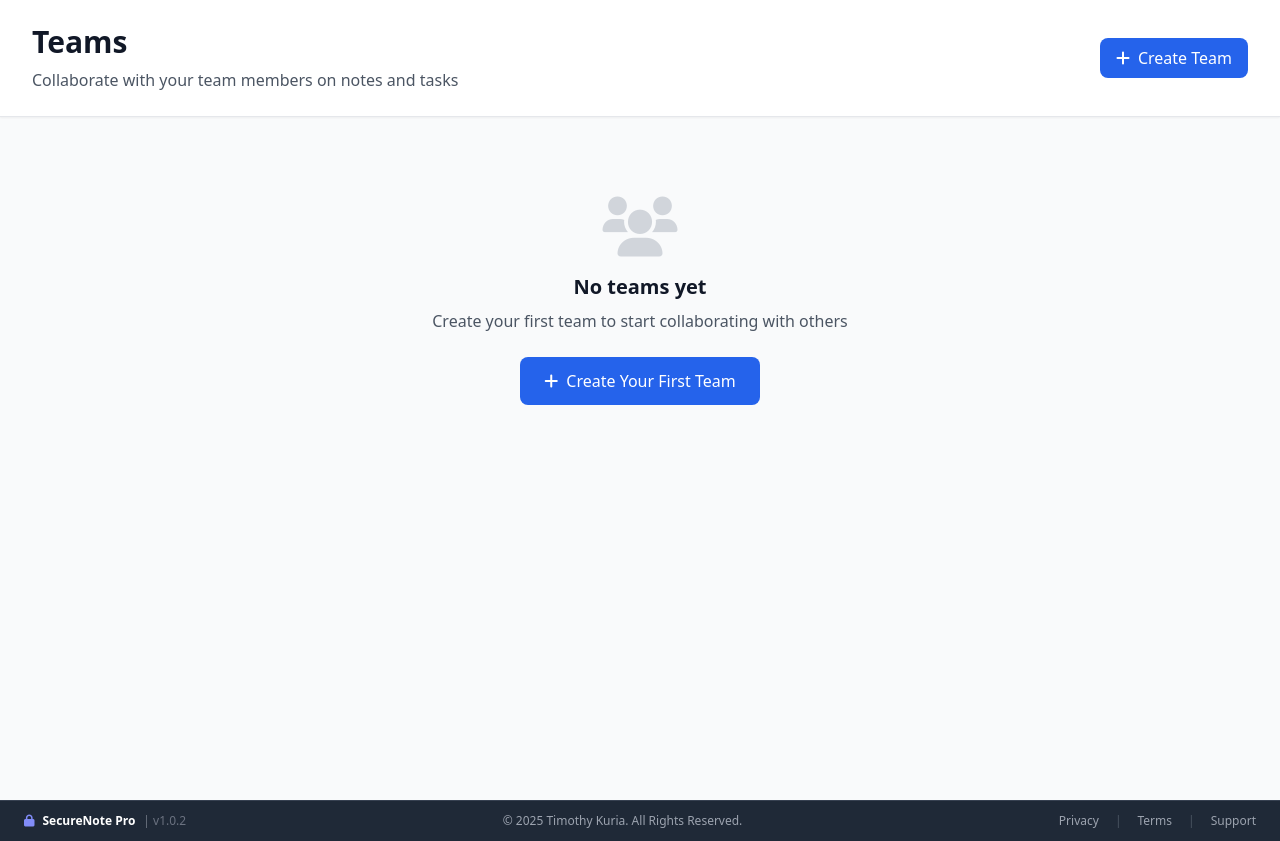
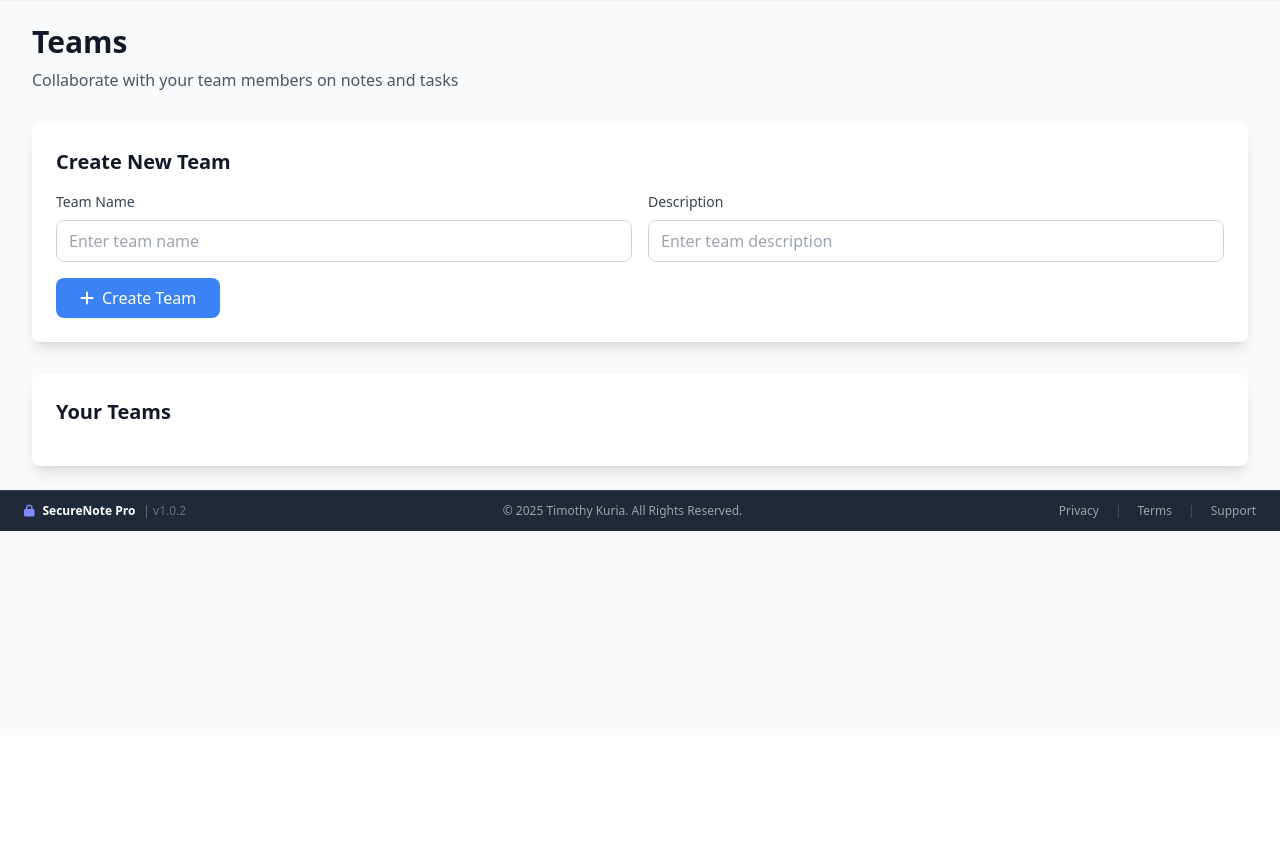
Before and after one commit to Timothy1298/Personal-Secure-Notes-System, a PHP site: page /social/app/Views/teams.php in a window 1280 px wide. Shown: the part 65-906 px from the top of the page. After the commit the page ends 596 px from the top, so only its background shows below. Run offline with PHP 8.4, Linux system fonts and the light colour scheme; data comes from the database, SQL or seed files in the repository; data that the repository does not hold is empty; some libraries are stand-ins or nearby versions.

Commit message:
updated ith features

```diff
--- a/app/Controllers/AutomationController.php
+++ b/app/Controllers/AutomationController.php
@@ -38,6 +38,22 @@ class AutomationController {
         $webhooks = $this->webhookManager->getUserWebhooks($userId);
 
         include __DIR__ . '/../Views/automation.php';
+    }
+
+    /**
+     * Get workflows
+     */
+    public function getWorkflows() {
+        if (!Session::get('user_id')) {
+            echo json_encode(['success' => false, 'message' => 'Unauthorized']);
+            exit;
+        }
+
+        $userId = Session::get('user_id');
+        $workflows = $this->workflowEngine->getUserWorkflows($userId);
+
+        echo json_encode(['success' => true, 'workflows' => $workflows]);
+        exit;
     }
 
     /**
--- a/app/Controllers/DatabaseController.php
+++ b/app/Controllers/DatabaseController.php
@@ -455,11 +455,11 @@ class DatabaseController {
             // Check buffer pool hit ratio
             $stmt = $this->db->prepare("SHOW STATUS LIKE 'Innodb_buffer_pool_read_requests'");
             $stmt->execute();
-            $readRequests = $stmt->fetch(PDO::FETCH_ASSOC)['Value'] ?? 0;
+            $readRequests = $stmt->fetch(\PDO::FETCH_ASSOC)['Value'] ?? 0;
 
             $stmt = $this->db->prepare("SHOW STATUS LIKE 'Innodb_buffer_pool_reads'");
             $stmt->execute();
-            $reads = $stmt->fetch(PDO::FETCH_ASSOC)['Value'] ?? 0;
+            $reads = $stmt->fetch(\PDO::FETCH_ASSOC)['Value'] ?? 0;
 
             if ($readRequests > 0) {
                 $hitRatio = round((1 - ($reads / $readRequests)) * 100, 2);
--- a/app/Views/teams.php
+++ b/app/Views/teams.php
@@ -1,104 +1,97 @@
-<?php
-$pageTitle = "Teams";
-include __DIR__ . '/partials/header.php';
-?>
+<?php include __DIR__ . '/partials/header.php'; ?>
 
-<div class="min-h-screen bg-gray-50">
+<!-- Main Content -->
+<div class="max-w-7xl mx-auto py-6 px-4 sm:px-6 lg:px-8">
     <!-- Header -->
-    <div class="bg-white shadow-sm border-b">
-        <div class="max-w-7xl mx-auto px-4 sm:px-6 lg:px-8">
-            <div class="py-6">
-                <div class="flex items-center justify-between">
+    <div class="mb-8">
+        <h1 class="text-3xl font-bold text-gray-900 dark:text-white">Teams</h1>
+        <p class="text-gray-600 dark:text-gray-300 mt-2">Collaborate with your team members on notes and tasks</p>
+    </div>
+
+    <!-- Create Team -->
+    <div class="mb-8 bg-white dark:bg-gray-800 rounded-lg shadow-lg p-6">
+        <h2 class="text-xl font-semibold text-gray-900 dark:text-white mb-4">Create New Team</h2>
+
+        <form id="createTeamForm">
+            <div class="grid grid-cols-1 md:grid-cols-2 gap-4">
                 <div>
-                        <h1 class="text-3xl font-bold text-gray-900">Teams</h1>
-                        <p class="mt-2 text-gray-600">Collaborate with your team members on notes and tasks</p>
+                    <label for="teamName" class="block text-sm font-medium text-gray-700 dark:text-gray-300 mb-2">Team Name</label>
+                    <input type="text" id="teamName" name="name" class="w-full px-3 py-2 border border-gray-300 dark:border-gray-600 rounded-lg focus:ring-2 focus:ring-blue-500 dark:bg-gray-700 dark:text-white" placeholder="Enter team name" required>
                 </div>
-                    <button id="create-team-btn" class="bg-blue-600 hover:bg-blue-700 text-white px-4 py-2 rounded-lg transition-colors">
+
+                <div>
+                    <label for="teamDescription" class="block text-sm font-medium text-gray-700 dark:text-gray-300 mb-2">Description</label>
+                    <input type="text" id="teamDescription" name="description" class="w-full px-3 py-2 border border-gray-300 dark:border-gray-600 rounded-lg focus:ring-2 focus:ring-blue-500 dark:bg-gray-700 dark:text-white" placeholder="Enter team description">
+                </div>
+            </div>
+
+            <div class="mt-4">
+                <button type="submit" class="bg-blue-500 hover:bg-blue-600 text-white px-6 py-2 rounded-lg">
                     <i class="fas fa-plus mr-2"></i>Create Team
+                </button>
+            </div>
+        </form>
+    </div>
+
+    <!-- Teams List -->
+    <div class="bg-white dark:bg-gray-800 rounded-lg shadow-lg p-6">
+        <h2 class="text-xl font-semibold text-gray-900 dark:text-white mb-4">Your Teams</h2>
+
+        <div id="teamsList" class="space-y-4">
+            <!-- Teams will be loaded here -->
+        </div>
+    </div>
+
+    <!-- Team Members Modal -->
+    <div id="teamMembersModal" class="fixed inset-0 bg-gray-600 bg-opacity-50 hidden">
+        <div class="flex items-center justify-center min-h-screen p-4">
+            <div class="bg-white dark:bg-gray-800 rounded-lg shadow-xl max-w-md w-full">
+                <div class="p-6">
+                    <h3 class="text-lg font-semibold text-gray-900 dark:text-white mb-4">Team Members</h3>
+
+                    <div id="teamMembersList" class="space-y-3 mb-4">
+                        <!-- Team members will be loaded here -->
+                    </div>
+
+                    <div class="flex justify-end space-x-3">
+                        <button id="closeMembersModal" class="px-4 py-2 text-gray-600 dark:text-gray-300 hover:text-gray-800 dark:hover:text-white">
+                            Close
                         </button>
                     </div>
                 </div>
             </div>
         </div>
-
-    <div class="max-w-7xl mx-auto px-4 sm:px-6 lg:px-8 py-8">
-        <?php if (empty($teams)): ?>
-            <!-- Empty State -->
-            <div class="text-center py-12">
-                <i class="fas fa-users text-6xl text-gray-300 mb-4"></i>
-                <h3 class="text-xl font-semibold text-gray-900 mb-2">No teams yet</h3>
-                <p class="text-gray-600 mb-6">Create your first team to start collaborating with others</p>
-                <button id="create-first-team-btn" class="bg-blue-600 hover:bg-blue-700 text-white px-6 py-3 rounded-lg transition-colors">
-                    <i class="fas fa-plus mr-2"></i>Create Your First Team
-                </button>
-            </div>
-        <?php else: ?>
-            <!-- Teams Grid -->
-            <div class="grid grid-cols-1 md:grid-cols-2 lg:grid-cols-3 gap-6">
-                <?php foreach ($teams as $team): ?>
-                    <div class="bg-white rounded-lg shadow-sm border hover:shadow-md transition-shadow">
-                        <div class="p-6">
-                            <div class="flex items-center justify-between mb-4">
-                                <h3 class="text-lg font-semibold text-gray-900"><?= htmlspecialchars($team['name']) ?></h3>
-                                <span class="bg-blue-100 text-blue-800 text-xs px-2 py-1 rounded-full">
-                                    <?= ucfirst($team['role']) ?>
-                                </span>
     </div>
 
-                            <p class="text-gray-600 text-sm mb-4"><?= htmlspecialchars($team['description'] ?? 'No description') ?></p>
+    <!-- Add Member Modal -->
+    <div id="addMemberModal" class="fixed inset-0 bg-gray-600 bg-opacity-50 hidden">
+        <div class="flex items-center justify-center min-h-screen p-4">
+            <div class="bg-white dark:bg-gray-800 rounded-lg shadow-xl max-w-md w-full">
+                <div class="p-6">
+                    <h3 class="text-lg font-semibold text-gray-900 dark:text-white mb-4">Add Team Member</h3>
 
-                            <div class="flex items-center justify-between text-sm text-gray-500 mb-4">
-                                <span>Created <?= date('M j, Y', strtotime($team['created_at'])) ?></span>
-                                <span>Joined <?= date('M j, Y', strtotime($team['joined_at'])) ?></span>
+                    <form id="addMemberForm">
+                        <input type="hidden" id="teamId" name="team_id">
+
+                        <div class="mb-4">
+                            <label for="memberEmail" class="block text-sm font-medium text-gray-700 dark:text-gray-300 mb-2">Member Email</label>
+                            <input type="email" id="memberEmail" name="email" class="w-full px-3 py-2 border border-gray-300 dark:border-gray-600 rounded-lg focus:ring-2 focus:ring-blue-500 dark:bg-gray-700 dark:text-white" placeholder="Enter member email" required>
                         </div>
 
-                            <div class="flex space-x-2">
-                                <a href="/teams/<?= $team['id'] ?>" class="flex-1 bg-blue-600 hover:bg-blue-700 text-white text-center px-3 py-2 rounded text-sm transition-colors">
-                                    <i class="fas fa-eye mr-1"></i>View
-                                </a>
-                                <?php if ($team['role'] === 'admin'): ?>
-                                    <button onclick="deleteTeam(<?= $team['id'] ?>)" class="bg-red-600 hover:bg-red-700 text-white px-3 py-2 rounded text-sm transition-colors">
-                                        <i class="fas fa-trash"></i>
-                                    </button>
-                                <?php endif; ?>
-                            </div>
-                        </div>
-                    </div>
-                <?php endforeach; ?>
-            </div>
-        <?php endif; ?>
-    </div>
+                        <div class="mb-4">
+                            <label for="memberRole" class="block text-sm font-medium text-gray-700 dark:text-gray-300 mb-2">Role</label>
+                            <select id="memberRole" name="role" class="w-full px-3 py-2 border border-gray-300 dark:border-gray-600 rounded-lg focus:ring-2 focus:ring-blue-500 dark:bg-gray-700 dark:text-white">
+                                <option value="member">Member</option>
+                                <option value="admin">Admin</option>
+                            </select>
                         </div>
 
-<!-- Create Team Modal -->
-<div id="create-team-modal" class="fixed inset-0 bg-gray-600 bg-opacity-50 hidden z-50">
-    <div class="flex items-center justify-center min-h-screen p-4">
-        <div class="bg-white rounded-lg shadow-xl max-w-md w-full">
-            <div class="p-6">
-                <div class="flex items-center justify-between mb-4">
-                    <h3 class="text-lg font-semibold text-gray-900">Create New Team</h3>
-                    <button id="close-modal" class="text-gray-400 hover:text-gray-600">
-                        <i class="fas fa-times"></i>
-                    </button>
-                </div>
-
-                <form id="create-team-form">
-                    <div class="mb-4">
-                        <label class="block text-sm font-medium text-gray-700 mb-2">Team Name</label>
-                        <input type="text" id="team-name" name="name" required class="w-full px-3 py-2 border border-gray-300 rounded-lg focus:ring-2 focus:ring-blue-500 focus:border-blue-500" placeholder="Enter team name">
-                    </div>
-
-                    <div class="mb-6">
-                        <label class="block text-sm font-medium text-gray-700 mb-2">Description</label>
-                        <textarea id="team-description" name="description" rows="3" class="w-full px-3 py-2 border border-gray-300 rounded-lg focus:ring-2 focus:ring-blue-500 focus:border-blue-500" placeholder="Enter team description (optional)"></textarea>
-                    </div>
-
-                    <div class="flex space-x-3">
-                        <button type="button" id="cancel-create" class="flex-1 bg-gray-200 hover:bg-gray-300 text-gray-700 px-4 py-2 rounded-lg transition-colors">
+                        <div class="flex justify-end space-x-3">
+                            <button type="button" id="closeAddMemberModal" class="px-4 py-2 text-gray-600 dark:text-gray-300 hover:text-gray-800 dark:hover:text-white">
                                 Cancel
                             </button>
-                        <button type="submit" class="flex-1 bg-blue-600 hover:bg-blue-700 text-white px-4 py-2 rounded-lg transition-colors">
-                            Create Team
+                            <button type="submit" class="bg-blue-500 hover:bg-blue-600 text-white px-4 py-2 rounded-lg">
+                                Add Member
                             </button>
                         </div>
                     </form>
@@ -106,44 +99,15 @@ include __DIR__ . '/partials/header.php';
             </div>
         </div>
     </div>
+</div>
 
 <script>
 document.addEventListener('DOMContentLoaded', function() {
-    const createTeamBtn = document.getElementById('create-team-btn');
-    const createFirstTeamBtn = document.getElementById('create-first-team-btn');
-    const createTeamModal = document.getElementById('create-team-modal');
-    const closeModal = document.getElementById('close-modal');
-    const cancelCreate = document.getElementById('cancel-create');
-    const createTeamForm = document.getElementById('create-team-form');
-
-    // Open modal
-    [createTeamBtn, createFirstTeamBtn].forEach(btn => {
-        btn.addEventListener('click', function() {
-            createTeamModal.classList.remove('hidden');
-        });
-    });
-
-    // Close modal
-    [closeModal, cancelCreate].forEach(btn => {
-        btn.addEventListener('click', function() {
-            createTeamModal.classList.add('hidden');
-            createTeamForm.reset();
-        });
-    });
-
-    // Close modal on outside click
-    createTeamModal.addEventListener('click', function(e) {
-        if (e.target === createTeamModal) {
-            createTeamModal.classList.add('hidden');
-            createTeamForm.reset();
-        }
-    });
-
-    // Create team form submission
-    createTeamForm.addEventListener('submit', function(e) {
+    // Create Team Form
+    document.getElementById('createTeamForm').addEventListener('submit', function(e) {
         e.preventDefault();
 
-        const formData = new FormData(createTeamForm);
+        const formData = new FormData(this);
 
         fetch('/teams/create', {
             method: 'POST',
@@ -152,38 +116,243 @@ document.addEventListener('DOMContentLoaded', function() {
         .then(response => response.json())
         .then(data => {
             if (data.success) {
-                location.reload();
+                alert('Team created successfully!');
+                this.reset();
+                loadTeams();
             } else {
                 alert('Error: ' + data.message);
             }
         })
         .catch(error => {
-            alert('Error creating team');
-        });
+            console.error('Error:', error);
+            alert('An error occurred while creating the team');
         });
     });
 
-function deleteTeam(teamId) {
-    if (confirm('Are you sure you want to delete this team? This action cannot be undone.')) {
-        const formData = new FormData();
-        formData.append('team_id', teamId);
+    // Add Member Form
+    document.getElementById('addMemberForm').addEventListener('submit', function(e) {
+        e.preventDefault();
 
-        fetch('/teams/delete', {
+        const formData = new FormData(this);
+
+        fetch('/teams/add-member', {
             method: 'POST',
             body: formData
         })
         .then(response => response.json())
         .then(data => {
             if (data.success) {
-                location.reload();
+                alert('Member added successfully!');
+                this.reset();
+                document.getElementById('addMemberModal').classList.add('hidden');
+                loadTeamMembers(document.getElementById('teamId').value);
             } else {
                 alert('Error: ' + data.message);
             }
         })
         .catch(error => {
-            alert('Error deleting team');
+            console.error('Error:', error);
+            alert('An error occurred while adding the member');
+        });
+    });
+
+    // Modal controls
+    document.getElementById('closeMembersModal').addEventListener('click', function() {
+        document.getElementById('teamMembersModal').classList.add('hidden');
+    });
+
+    document.getElementById('closeAddMemberModal').addEventListener('click', function() {
+        document.getElementById('addMemberModal').classList.add('hidden');
+    });
+
+    // Load teams on page load
+    loadTeams();
+});
+
+function loadTeams() {
+    fetch('/teams')
+        .then(response => response.json())
+        .then(data => {
+            if (data.success && data.teams) {
+                displayTeams(data.teams);
+            }
+        })
+        .catch(error => {
+            console.error('Error loading teams:', error);
         });
 }
+
+function displayTeams(teams) {
+    const container = document.getElementById('teamsList');
+    container.innerHTML = '';
+
+    if (teams.length === 0) {
+        container.innerHTML = `
+            <div class="text-center py-8">
+                <i class="fas fa-users text-gray-400 text-4xl mb-4"></i>
+                <h3 class="text-lg font-medium text-gray-900 dark:text-white mb-2">No teams yet</h3>
+                <p class="text-gray-600 dark:text-gray-300">Create your first team to start collaborating!</p>
+            </div>
+        `;
+        return;
+    }
+
+    teams.forEach(team => {
+        container.innerHTML += `
+            <div class="border border-gray-200 dark:border-gray-700 rounded-lg p-4">
+                <div class="flex justify-between items-start">
+                    <div>
+                        <h3 class="text-lg font-semibold text-gray-900 dark:text-white">${team.name}</h3>
+                        <p class="text-gray-600 dark:text-gray-300">${team.description || 'No description'}</p>
+                        <p class="text-sm text-gray-500">${team.member_count} members</p>
+                    </div>
+                    <div class="flex space-x-2">
+                        <button onclick="viewTeamMembers(${team.id})" class="bg-blue-500 hover:bg-blue-600 text-white px-3 py-1 rounded text-sm">
+                            <i class="fas fa-users mr-1"></i>Members
+                        </button>
+                        <button onclick="addTeamMember(${team.id})" class="bg-green-500 hover:bg-green-600 text-white px-3 py-1 rounded text-sm">
+                            <i class="fas fa-plus mr-1"></i>Add Member
+                        </button>
+                        <button onclick="deleteTeam(${team.id})" class="bg-red-500 hover:bg-red-600 text-white px-3 py-1 rounded text-sm">
+                            <i class="fas fa-trash mr-1"></i>Delete
+                        </button>
+                    </div>
+                </div>
+            </div>
+        `;
+    });
+}
+
+function viewTeamMembers(teamId) {
+    loadTeamMembers(teamId);
+    document.getElementById('teamMembersModal').classList.remove('hidden');
+}
+
+function addTeamMember(teamId) {
+    document.getElementById('teamId').value = teamId;
+    document.getElementById('addMemberModal').classList.remove('hidden');
+}
+
+function loadTeamMembers(teamId) {
+    fetch(`/teams/${teamId}`)
+        .then(response => response.json())
+        .then(data => {
+            if (data.success && data.members) {
+                displayTeamMembers(data.members);
+            }
+        })
+        .catch(error => {
+            console.error('Error loading team members:', error);
+        });
+}
+
+function displayTeamMembers(members) {
+    const container = document.getElementById('teamMembersList');
+    container.innerHTML = '';
+
+    members.forEach(member => {
+        container.innerHTML += `
+            <div class="flex justify-between items-center p-3 bg-gray-50 dark:bg-gray-700 rounded-lg">
+                <div>
+                    <p class="font-medium text-gray-900 dark:text-white">${member.email}</p>
+                    <p class="text-sm text-gray-600 dark:text-gray-300">${member.role}</p>
+                </div>
+                <div class="flex space-x-2">
+                    <button onclick="updateMemberRole(${member.id}, '${member.role === 'admin' ? 'member' : 'admin'}')" class="text-blue-500 hover:text-blue-700 text-sm">
+                        ${member.role === 'admin' ? 'Make Member' : 'Make Admin'}
+                    </button>
+                    <button onclick="removeMember(${member.id})" class="text-red-500 hover:text-red-700 text-sm">
+                        Remove
+                    </button>
+                </div>
+            </div>
+        `;
+    });
+}
+
+function updateMemberRole(memberId, newRole) {
+    fetch('/teams/update-member-role', {
+        method: 'POST',
+        headers: {
+            'Content-Type': 'application/json',
+        },
+        body: JSON.stringify({
+            member_id: memberId,
+            role: newRole
+        })
+    })
+    .then(response => response.json())
+    .then(data => {
+        if (data.success) {
+            alert('Member role updated successfully!');
+            loadTeamMembers(document.getElementById('teamId').value);
+        } else {
+            alert('Error: ' + data.message);
+        }
+    })
+    .catch(error => {
+        console.error('Error:', error);
+        alert('An error occurred while updating member role');
+    });
+}
+
+function removeMember(memberId) {
+    if (!confirm('Are you sure you want to remove this member?')) {
+        return;
+    }
+
+    fetch('/teams/remove-member', {
+        method: 'POST',
+        headers: {
+            'Content-Type': 'application/json',
+        },
+        body: JSON.stringify({
+            member_id: memberId
+        })
+    })
+    .then(response => response.json())
+    .then(data => {
+        if (data.success) {
+            alert('Member removed successfully!');
+            loadTeamMembers(document.getElementById('teamId').value);
+            loadTeams();
+        } else {
+            alert('Error: ' + data.message);
+        }
+    })
+    .catch(error => {
+        console.error('Error:', error);
+        alert('An error occurred while removing the member');
+    });
+}
+
+function deleteTeam(teamId) {
+    if (!confirm('Are you sure you want to delete this team? This action cannot be undone.')) {
+        return;
+    }
+
+    fetch('/teams/delete', {
+        method: 'POST',
+        headers: {
+            'Content-Type': 'application/json',
+        },
+        body: JSON.stringify({
+            team_id: teamId
+        })
+    })
+    .then(response => response.json())
+    .then(data => {
+        if (data.success) {
+            alert('Team deleted successfully!');
+            loadTeams();
+        } else {
+            alert('Error: ' + data.message);
+        }
+    })
+    .catch(error => {
+        console.error('Error:', error);
+        alert('An error occurred while deleting the team');
+    });
 }
 </script>
 
```
Also changed, not shown: app/Views/integrations.php (+6 -6 lines), core/Analytics/UserBehaviorAnalytics.php (+72 -0 lines), 1 other file. Lines whose indentation alone changed are shown as unchanged.
